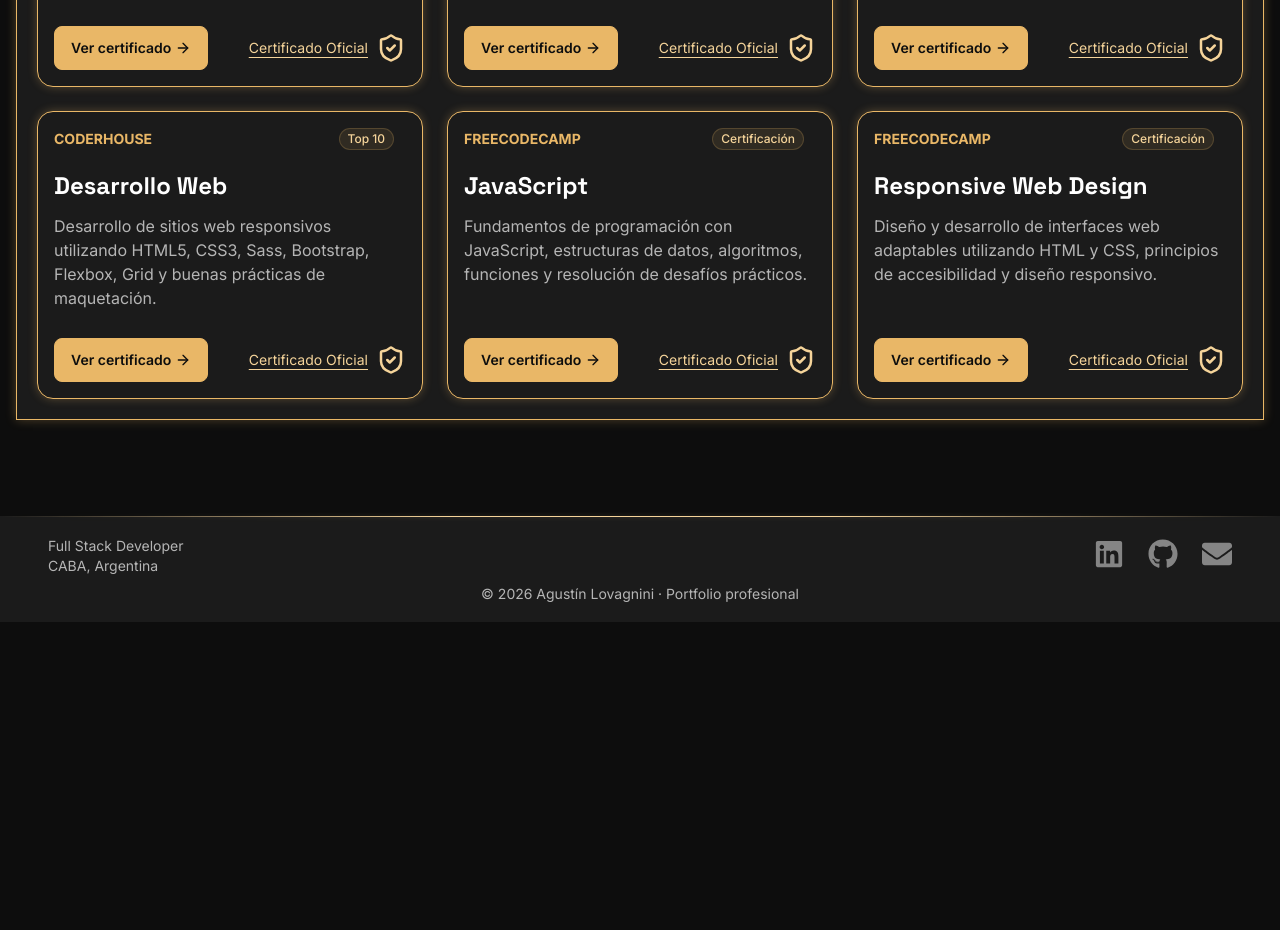
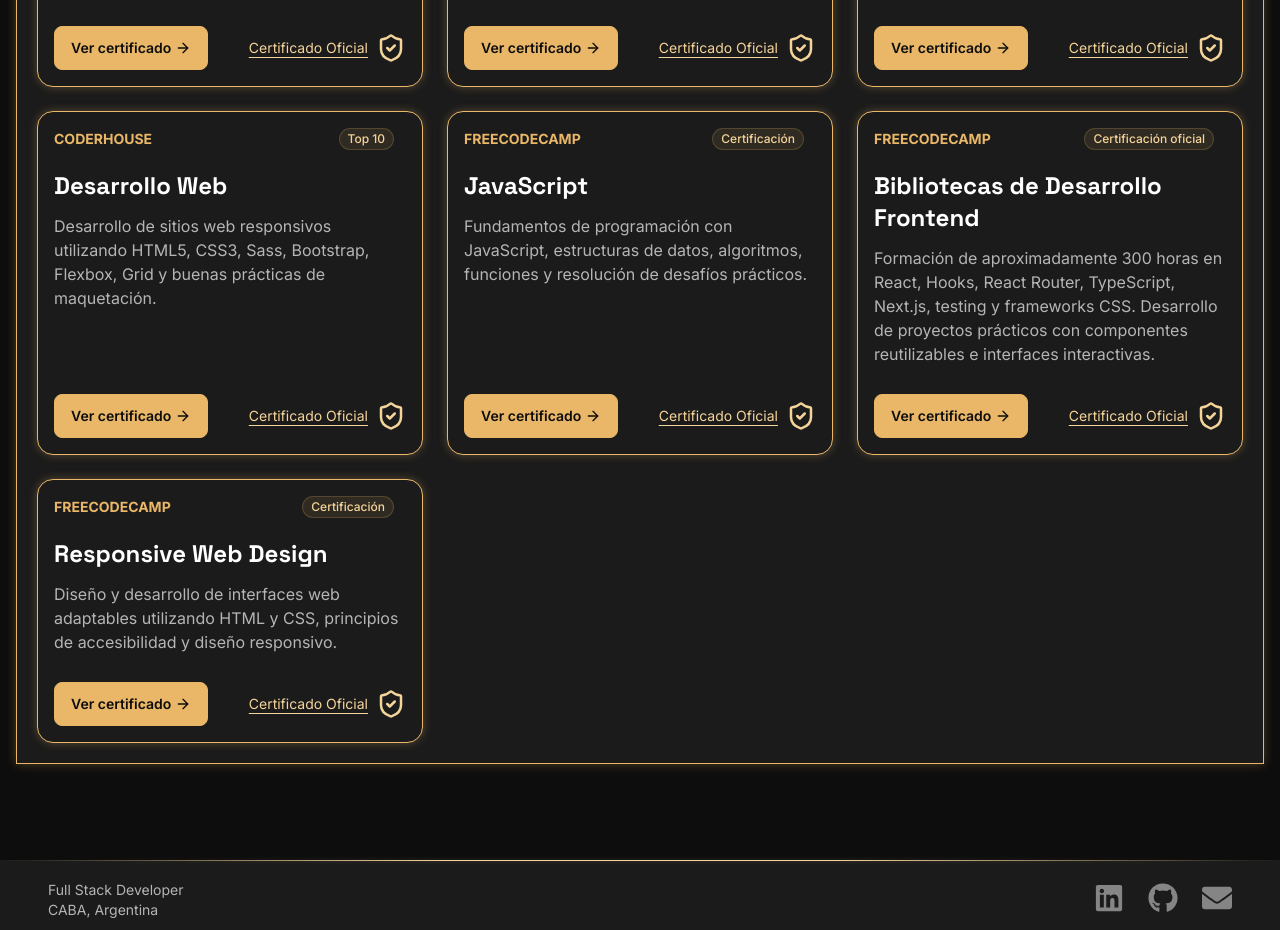
Before and after one commit to agustin-lovagnini/agustin-lovagnini-cv, a Next.js app: page /sobre-mi in a window 1280 px wide. Shown: the part 1780-2710 px from the top of the page. Before the commit the page ends 2402 px from the top, so only its background shows below. Built offline with nearby package versions, Linux system fonts and the light colour scheme.

Commit message:
feat: actualizar URL de certificación y agregar nueva certificación de bibliotecas de desarrollo frontend

```diff
--- a/data/certifications.ts
+++ b/data/certifications.ts
@@ -28,7 +28,7 @@ export const certifications: Certification[] = [
         description:
             "Desarrollo de aplicaciones backend con Node.js, Express y MongoDB, implementando autenticación, autorización, arquitectura por capas y APIs REST.",
         certificateUrl:
-            "https://app.coderhouse.com/certificates/CERT-MQLCIQVM-F7EA4E3F",
+            "https://app.coderhouse.com/certificates/CERT-MQUCIQVM-E7EA4E3F",
     },
     {
         id: "backend-1",
@@ -91,6 +91,16 @@ export const certifications: Certification[] = [
             "https://www.freecodecamp.org/certification/agustinlovagnini/javascript-v9",
     },
     {
+        id: "freecodecamp-frontend-libraries",
+        institution: "freeCodeCamp",
+        status: "Certificación oficial",
+        title: "Bibliotecas de Desarrollo Frontend",
+        description:
+            "Formación de aproximadamente 300 horas en React, Hooks, React Router, TypeScript, Next.js, testing y frameworks CSS. Desarrollo de proyectos prácticos con componentes reutilizables e interfaces interactivas.",
+        certificateUrl:
+            "https://www.freecodecamp.org/certification/agustinlovagnini/front-end-development-libraries-v9",
+    },
+    {
         id: "freecodecamp-responsive",
         institution: "freeCodeCamp",
         status: "Certificación",
```
